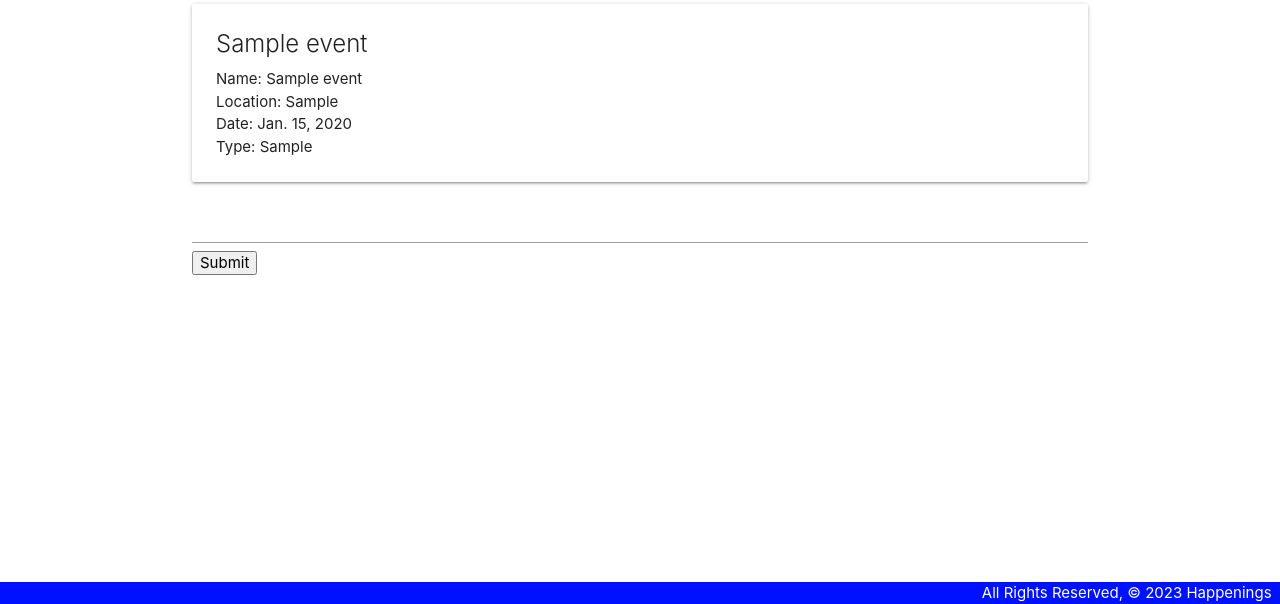
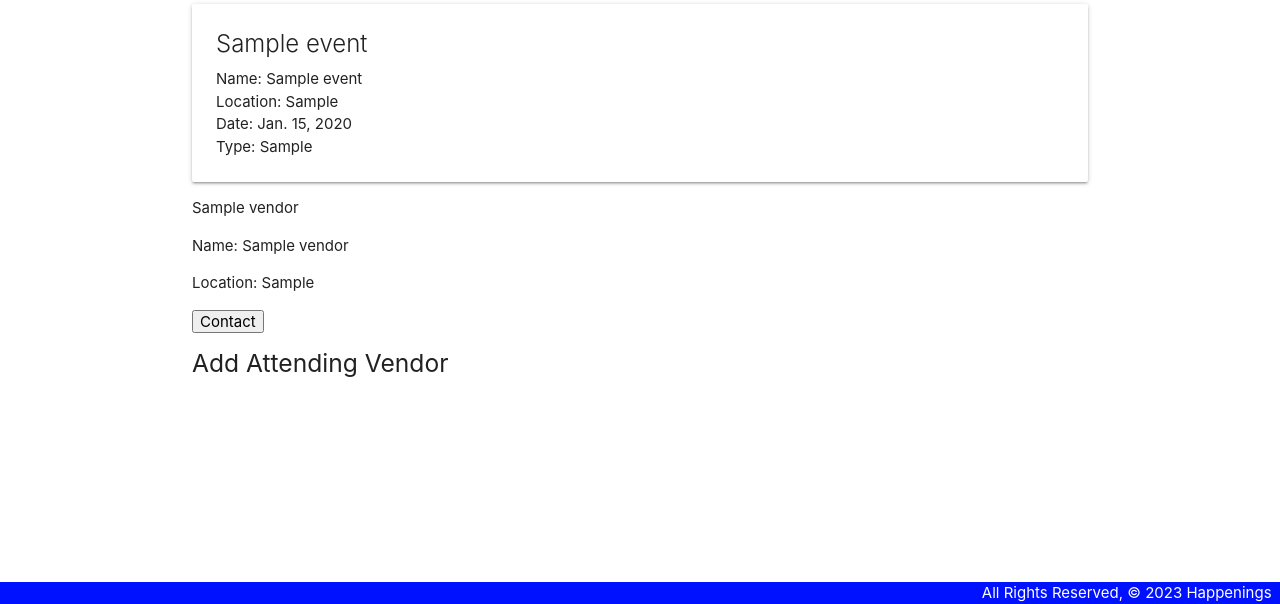
Before and after one commit to wfung14/Happenings, a Django app: page /events/1/ in a window 1280 px wide. Shown: the part 196-800 px from the top of the page. Run offline with Django 4.2, Linux system fonts and the light colour scheme; a user stored in the database is signed in; tables that the repository leaves empty hold one stand-in row (values such as "Sample post").

Commit message:
create add vendor to event functionality

```diff
--- a/happeningconnoisseur/main_app/forms.py
+++ b/happeningconnoisseur/main_app/forms.py
@@ -1,11 +1,9 @@
 
 from django.forms import ModelForm
-from .models import Event
+from .models import Event, Vendor
 
 
 class EventForm(ModelForm):
     class Meta:
         model = Event
-        fields = ['name', 'location',
-                  'date', 'type_event']
-        success_url = '/'
+        fields = ['name', 'location', 'date', 'type_event']
--- a/happeningconnoisseur/main_app/models.py
+++ b/happeningconnoisseur/main_app/models.py
@@ -27,3 +27,6 @@ class Event(models.Model):
 
     def __str__(self):
         return f'{self.name}'
+
+    def get_absolute_url(self):
+        return reverse('detail', kwargs={'event_id': self.id})
--- a/happeningconnoisseur/main_app/templates/events/detail.html
+++ b/happeningconnoisseur/main_app/templates/events/detail.html
@@ -12,19 +12,28 @@
         <p>Type: {{ event.type_event }}</p>
       </div>
     </div>
-
-    <div>
-      <form action="">
-        <input list="vendors" name="vendors">
-        <datalist id="vendors">
-          {% for vendor in vendors %}
-          <option value="{{ vendor.name }}">
-            {% endfor %}
-        </datalist>
-        <input type="submit">
-
-
-      </form>
+    <div id="vendor__display">
+      {% for vendor in event.vendors.all %}
+      <span class="card-title">{{ vendor.name }}</span>
+        <p>Name: {{ vendor.name }}</p>
+        <p>Location: {{ vendor.location }}</p>
+        <a href="mailto:{{ vendor.email }}"><button>Contact</button></a><br>
+      {% endfor %}
+    </div>
+    <div id="vendor_dropdown">
+      <h5>Add Attending Vendor</h5>
+        <div>
+          {% for vendor in all_vendors %}
+          <div>
+            <span>{{ vendor.name }}</span>
+            <span>{{ vendor.id }}</span>
+            <form action="{% url 'assoc_vendor' event.id vendor.id %}" method="POST">
+              {% csrf_token %}
+<input type="submit" value="submit">
+            </form>
+          </div>
+          {% endfor %}
+        </div>
     </div>
 
 {% endblock %}
--- a/happeningconnoisseur/main_app/urls.py
+++ b/happeningconnoisseur/main_app/urls.py
@@ -9,4 +9,5 @@ urlpatterns = [
     path('events/<int:event_id>/', views.events_detail, name='detail'),
     path('events/add/', views.events_add, name='add'),
     path('vendors/', views.vendors_index, name='vendors_index'),
+    path('events/<int:event_id>/assoc_vendor/<int:vendor_id>/', views.assoc_vendor, name='assoc_vendor'),
 ]
--- a/happeningconnoisseur/main_app/views.py
+++ b/happeningconnoisseur/main_app/views.py
@@ -16,21 +16,21 @@ def events_index(request):
 @login_required
 def events_detail(request, event_id):
     event = Event.objects.get(id=event_id)
-    vendors = Vendor.objects.all()
-    context = {'event': event, 'vendors': vendors}
+    vendors = event.vendors.all().values_list('id')
+    all_vendors = Vendor.objects.exclude(id__in=vendors)
+    context = {'event': event, 'all_vendors': all_vendors}
     return render(request, 'events/detail.html', context)
 
 
 @login_required
 def events_add(request):
-    error_message = ''
     event_form = EventForm()
     form = EventForm(request.POST)
     context = {'event_form': event_form}
     if form.is_valid():
         event = form.save(commit=False)
         event.user = request.user
-        new_event = form.save()
+        form.save()
         return redirect('/')
     return render(request, 'events/add.html', context)
 
@@ -66,7 +66,8 @@ def vendors_index(request):
     return render(request, 'vendors/index.html', context)
 
 
-def vendor_detail(request, vendor_id):
-    vendor = Vendor.objects.get(pk=vendor_id)
-    context = {'vendor': vendor}
-    return render(request, 'vendors/index.html', context)
+
+@login_required
+def assoc_vendor(request, event_id, vendor_id):
+    Event.objects.get(id=event_id).vendors.add(vendor_id)
+    return redirect('detail', event_id=event_id)
```
